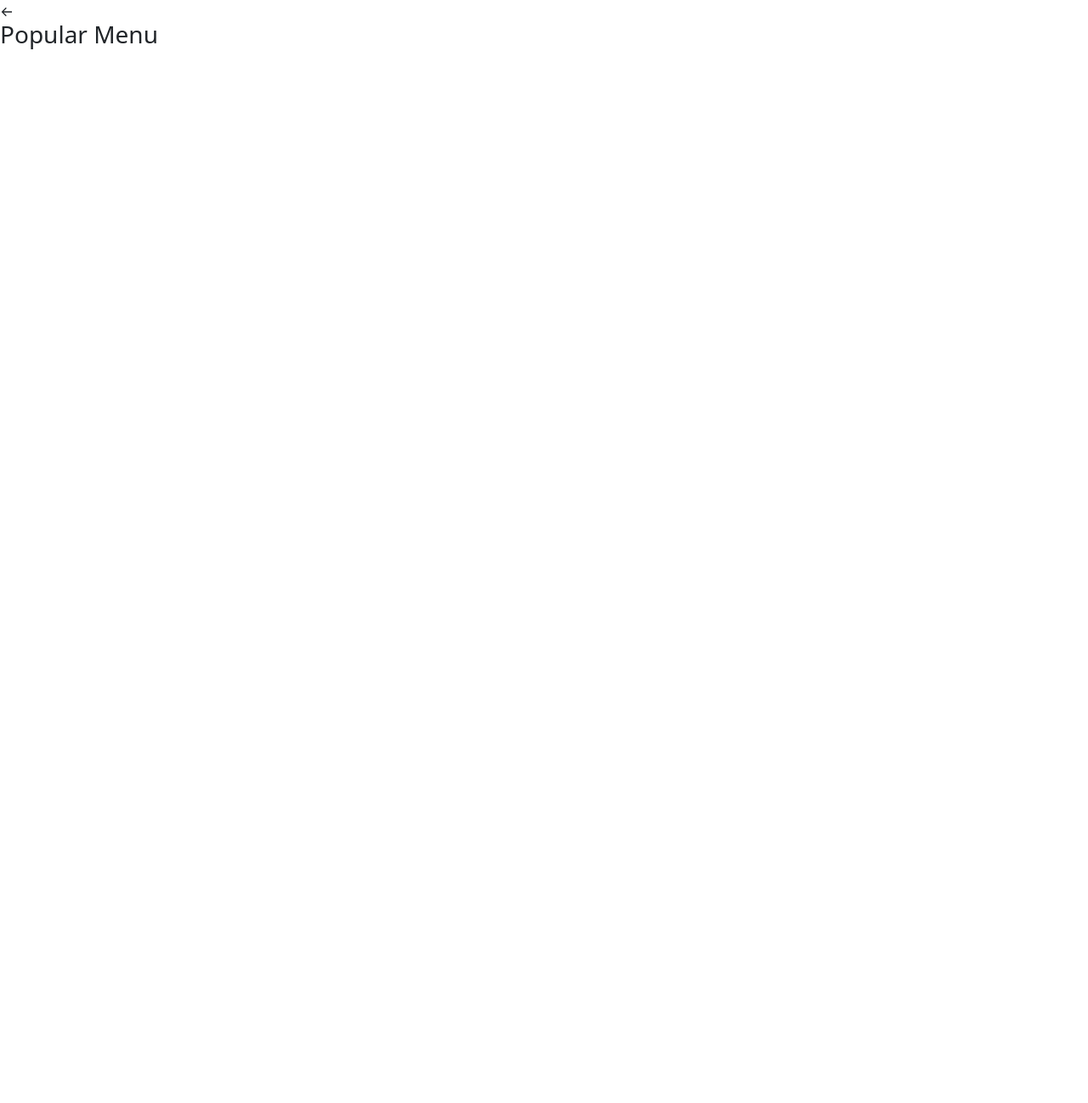
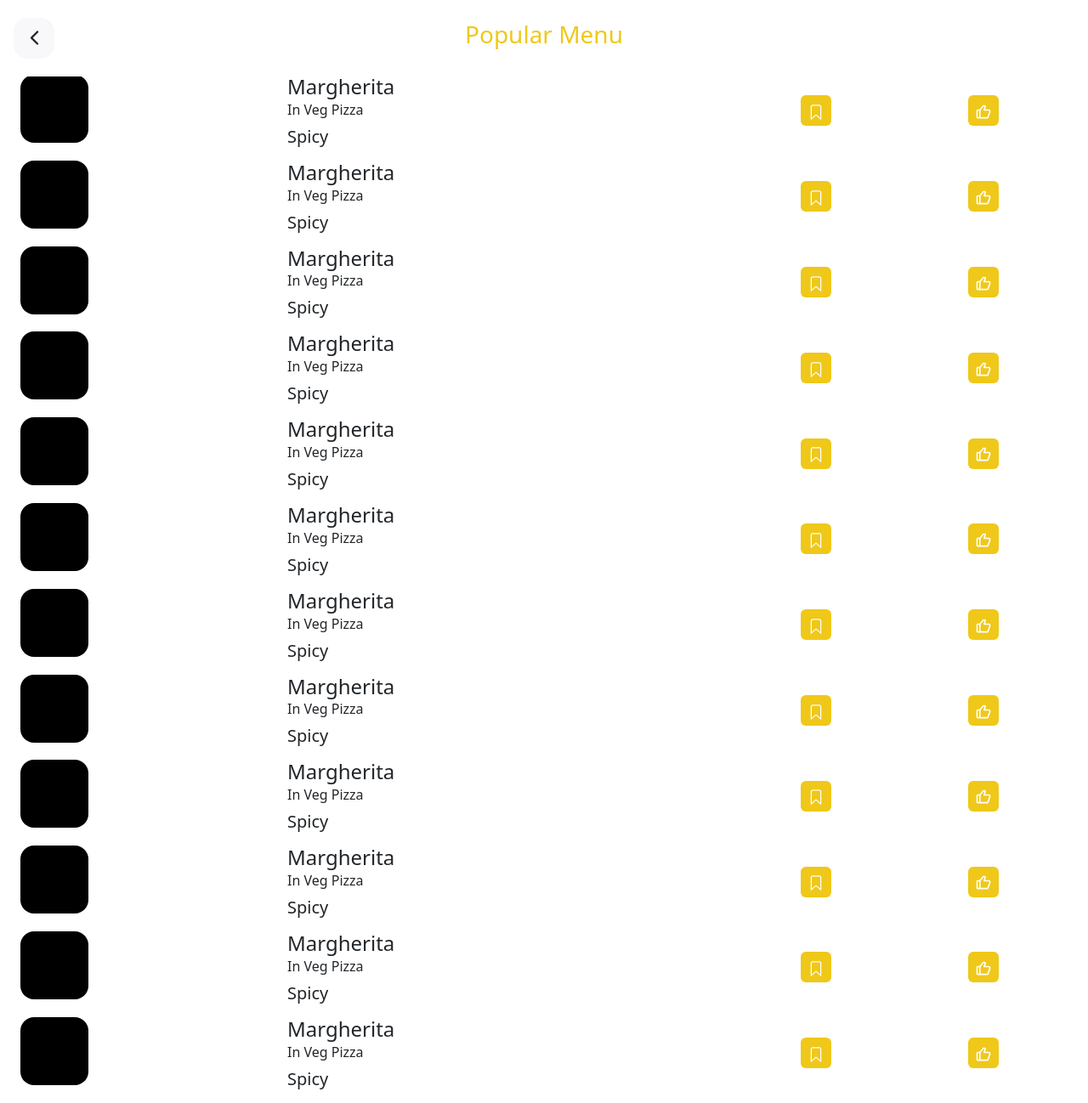
Before and after one commit to ilhamyusuf27/recipenation-next-js, a Next.js app: page /popular in a window 1280 px wide. Shown: the whole page at 85% size. Before the commit the page ends 800 px from the top, so only its background shows below. Built offline with nearby package versions, Linux system fonts and the light colour scheme.

Commit message:
[ADD] popular page

```diff
--- a/pages/popular.js
+++ b/pages/popular.js
@@ -1,15 +1,323 @@
 import React from "react";
 
-import { BiArrowBack } from "react-icons/bi";
+import popularStyle from "../styles/pages/popular.module.scss";
+
+import { IoIosArrowBack } from "react-icons/io";
+import { IoBookmarkOutline } from "react-icons/io5";
+import { BiLike } from "react-icons/bi";
 
 function popular() {
 	return (
 		<div>
-			<div>
-				<div>
-					<BiArrowBack />
+			{/* Title Menu */}
+			<div className={popularStyle.titlePage}>
+				<div className={popularStyle.back}>
+					<IoIosArrowBack size={25} />
 				</div>
 				<h3>Popular Menu</h3>
+			</div>
+
+			{/* Popular Menu */}
+			<div className={popularStyle.contentContainer}>
+				<div className="mb-3">
+					<div className="row">
+						<div className="col-3">
+							<div className={popularStyle.imageContent}></div>
+						</div>
+						<div className="col-5">
+							<div className={popularStyle.contentText}>
+								<h4>Margherita</h4>
+								<p>In Veg Pizza</p>
+								<h5>Spicy</h5>
+							</div>
+						</div>
+						<div className="col-4">
+							<div className={popularStyle.buttonControl}>
+								<button type="button" className="btn btn-primary">
+									<IoBookmarkOutline size={20} />
+								</button>
+								<button type="button" className="btn btn-primary">
+									<BiLike size={20} />
+								</button>
+							</div>
+						</div>
+					</div>
+				</div>
+
+				<div className="mb-3">
+					<div className="row">
+						<div className="col-3">
+							<div className={popularStyle.imageContent}></div>
+						</div>
+						<div className="col-5">
+							<div className={popularStyle.contentText}>
+								<h4>Margherita</h4>
+								<p>In Veg Pizza</p>
+								<h5>Spicy</h5>
+							</div>
+						</div>
+						<div className="col-4">
+							<div className={popularStyle.buttonControl}>
+								<button type="button" className="btn btn-primary">
+									<IoBookmarkOutline size={20} />
+								</button>
+								<button type="button" className="btn btn-primary">
+									<BiLike size={20} />
+								</button>
+							</div>
+						</div>
+					</div>
+				</div>
+
+				<div className="mb-3">
+					<div className="row">
+						<div className="col-3">
+							<div className={popularStyle.imageContent}></div>
+						</div>
+						<div className="col-5">
+							<div className={popularStyle.contentText}>
+								<h4>Margherita</h4>
+								<p>In Veg Pizza</p>
+								<h5>Spicy</h5>
+							</div>
+						</div>
+						<div className="col-4">
+							<div className={popularStyle.buttonControl}>
+								<button type="button" className="btn btn-primary">
+									<IoBookmarkOutline size={20} />
+								</button>
+								<button type="button" className="btn btn-primary">
+									<BiLike size={20} />
+								</button>
+							</div>
+						</div>
+					</div>
+				</div>
+
+				<div className="mb-3">
+					<div className="row">
+						<div className="col-3">
+							<div className={popularStyle.imageContent}></div>
+						</div>
+						<div className="col-5">
+							<div className={popularStyle.contentText}>
+								<h4>Margherita</h4>
+								<p>In Veg Pizza</p>
+								<h5>Spicy</h5>
+							</div>
+						</div>
+						<div className="col-4">
+							<div className={popularStyle.buttonControl}>
+								<button type="button" className="btn btn-primary">
+									<IoBookmarkOutline size={20} />
+								</button>
+								<button type="button" className="btn btn-primary">
+									<BiLike size={20} />
+								</button>
+							</div>
+						</div>
+					</div>
+				</div>
+
+				<div className="mb-3">
+					<div className="row">
+						<div className="col-3">
+							<div className={popularStyle.imageContent}></div>
+						</div>
+						<div className="col-5">
+							<div className={popularStyle.contentText}>
+								<h4>Margherita</h4>
+								<p>In Veg Pizza</p>
+								<h5>Spicy</h5>
+							</div>
+						</div>
+						<div className="col-4">
+							<div className={popularStyle.buttonControl}>
+								<button type="button" className="btn btn-primary">
+									<IoBookmarkOutline size={20} />
+								</button>
+								<button type="button" className="btn btn-primary">
+									<BiLike size={20} />
+								</button>
+							</div>
+						</div>
+					</div>
+				</div>
+
+				<div className="mb-3">
+					<div className="row">
+						<div className="col-3">
+							<div className={popularStyle.imageContent}></div>
+						</div>
+						<div className="col-5">
+							<div className={popularStyle.contentText}>
+								<h4>Margherita</h4>
+								<p>In Veg Pizza</p>
+								<h5>Spicy</h5>
+							</div>
+						</div>
+						<div className="col-4">
+							<div className={popularStyle.buttonControl}>
+								<button type="button" className="btn btn-primary">
+									<IoBookmarkOutline size={20} />
+								</button>
+								<button type="button" className="btn btn-primary">
+									<BiLike size={20} />
+								</button>
+							</div>
+						</div>
+					</div>
+				</div>
+
+				<div className="mb-3">
+					<div className="row">
+						<div className="col-3">
+							<div className={popularStyle.imageContent}></div>
+						</div>
+						<div className="col-5">
+							<div className={popularStyle.contentText}>
+								<h4>Margherita</h4>
+								<p>In Veg Pizza</p>
+								<h5>Spicy</h5>
+							</div>
+						</div>
+						<div className="col-4">
+							<div className={popularStyle.buttonControl}>
+								<button type="button" className="btn btn-primary">
+									<IoBookmarkOutline size={20} />
+								</button>
+								<button type="button" className="btn btn-primary">
+									<BiLike size={20} />
+								</button>
+							</div>
+						</div>
+					</div>
+				</div>
+
+				<div className="mb-3">
+					<div className="row">
+						<div className="col-3">
+							<div className={popularStyle.imageContent}></div>
+						</div>
+						<div className="col-5">
+							<div className={popularStyle.contentText}>
+								<h4>Margherita</h4>
+								<p>In Veg Pizza</p>
+								<h5>Spicy</h5>
+							</div>
+						</div>
+						<div className="col-4">
+							<div className={popularStyle.buttonControl}>
+								<button type="button" className="btn btn-primary">
+									<IoBookmarkOutline size={20} />
+								</button>
+								<button type="button" className="btn btn-primary">
+									<BiLike size={20} />
+								</button>
+							</div>
+						</div>
+					</div>
+				</div>
+
+				<div className="mb-3">
+					<div className="row">
+						<div className="col-3">
+							<div className={popularStyle.imageContent}></div>
+						</div>
+						<div className="col-5">
+							<div className={popularStyle.contentText}>
+								<h4>Margherita</h4>
+								<p>In Veg Pizza</p>
+								<h5>Spicy</h5>
+							</div>
+						</div>
+						<div className="col-4">
+							<div className={popularStyle.buttonControl}>
+								<button type="button" className="btn btn-primary">
+									<IoBookmarkOutline size={20} />
+								</button>
+								<button type="button" className="btn btn-primary">
+									<BiLike size={20} />
+								</button>
+							</div>
+						</div>
+					</div>
+				</div>
+
+				<div className="mb-3">
+					<div className="row">
+						<div className="col-3">
+							<div className={popularStyle.imageContent}></div>
+						</div>
+						<div className="col-5">
+							<div className={popularStyle.contentText}>
+								<h4>Margherita</h4>
+								<p>In Veg Pizza</p>
+								<h5>Spicy</h5>
+							</div>
+						</div>
+						<div className="col-4">
+							<div className={popularStyle.buttonControl}>
+								<button type="button" className="btn btn-primary">
+									<IoBookmarkOutline size={20} />
+								</button>
+								<button type="button" className="btn btn-primary">
+									<BiLike size={20} />
+								</button>
+							</div>
+						</div>
+					</div>
+				</div>
+
+				<div className="mb-3">
+					<div className="row">
+						<div className="col-3">
+							<div className={popularStyle.imageContent}></div>
+						</div>
+						<div className="col-5">
+							<div className={popularStyle.contentText}>
+								<h4>Margherita</h4>
+								<p>In Veg Pizza</p>
+								<h5>Spicy</h5>
+							</div>
+						</div>
+						<div className="col-4">
+							<div className={popularStyle.buttonControl}>
+								<button type="button" className="btn btn-primary">
+									<IoBookmarkOutline size={20} />
+								</button>
+								<button type="button" className="btn btn-primary">
+									<BiLike size={20} />
+								</button>
+							</div>
+						</div>
+					</div>
+				</div>
+
+				<div className="mb-3">
+					<div className="row">
+						<div className="col-3">
+							<div className={popularStyle.imageContent}></div>
+						</div>
+						<div className="col-5">
+							<div className={popularStyle.contentText}>
+								<h4>Margherita</h4>
+								<p>In Veg Pizza</p>
+								<h5>Spicy</h5>
+							</div>
+						</div>
+						<div className="col-4">
+							<div className={popularStyle.buttonControl}>
+								<button type="button" className="btn btn-primary">
+									<IoBookmarkOutline size={20} />
+								</button>
+								<button type="button" className="btn btn-primary">
+									<BiLike size={20} />
+								</button>
+							</div>
+						</div>
+					</div>
+				</div>
 			</div>
 		</div>
 	);
--- a/styles/colors.module.scss
+++ b/styles/colors.module.scss
@@ -4,6 +4,7 @@ $bg-color: #ffffff;
 $bg-secondary-color: #F5F5F5;
 $bg-ternary-color: #6E80B0;
 $bg-input-color: #EFEFEF;
+$bg-back-color: #F8F8FA;
 
 $icon-color: #6E80B0;
 
--- a/styles/pages/popular.module.scss
+++ b/styles/pages/popular.module.scss
@@ -1 +1,73 @@
 @import '../colors.module.scss';
+
+.titlePage{
+
+    position: fixed;
+    padding: 1.5rem;
+    background-color: $bg-color;
+    display: flex;
+    justify-content: center;
+    align-items: center;
+    width: 100vw;
+
+    .back {
+        width: 48px;
+        height: 48px;
+        background-color: $bg-back-color;
+        border-radius: 16px;
+        display: flex;
+        justify-content: center;
+        align-items: center;
+        position: absolute;
+        left:1rem;
+    }
+
+    h3{
+        color: $primary-color;
+    }
+
+
+}
+
+
+.contentContainer{
+    padding-top: 5.5rem;
+    padding-left: 1.5rem;
+    padding-right: 1.5rem;
+
+    .imageContent{
+        width: 80px;
+        height: 80px;
+        background-color: black;
+        border-radius: 1rem;
+    }
+
+    .contentText{
+        h4{
+            margin: 0;
+        }
+
+        p{
+            margin-bottom: .5rem;
+        }
+
+        h5{
+            margin: 0;
+        }
+    }
+}
+
+.buttonControl{
+    display: flex;
+    height: 100%;
+    align-items: center;
+    justify-content: space-around;
+
+    button{
+        background-color: $primary-color;
+        width: 36px;
+        height: 36px;
+        padding: 0;
+        border: none;
+    }
+}
```
